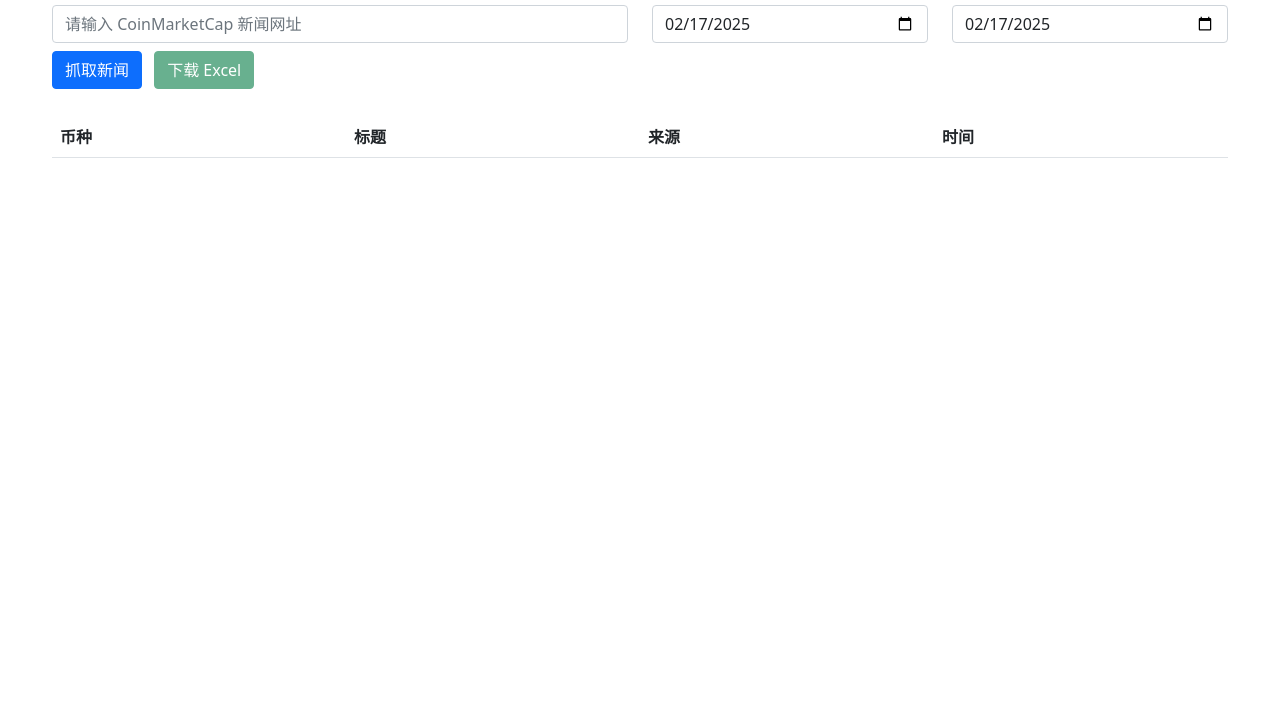
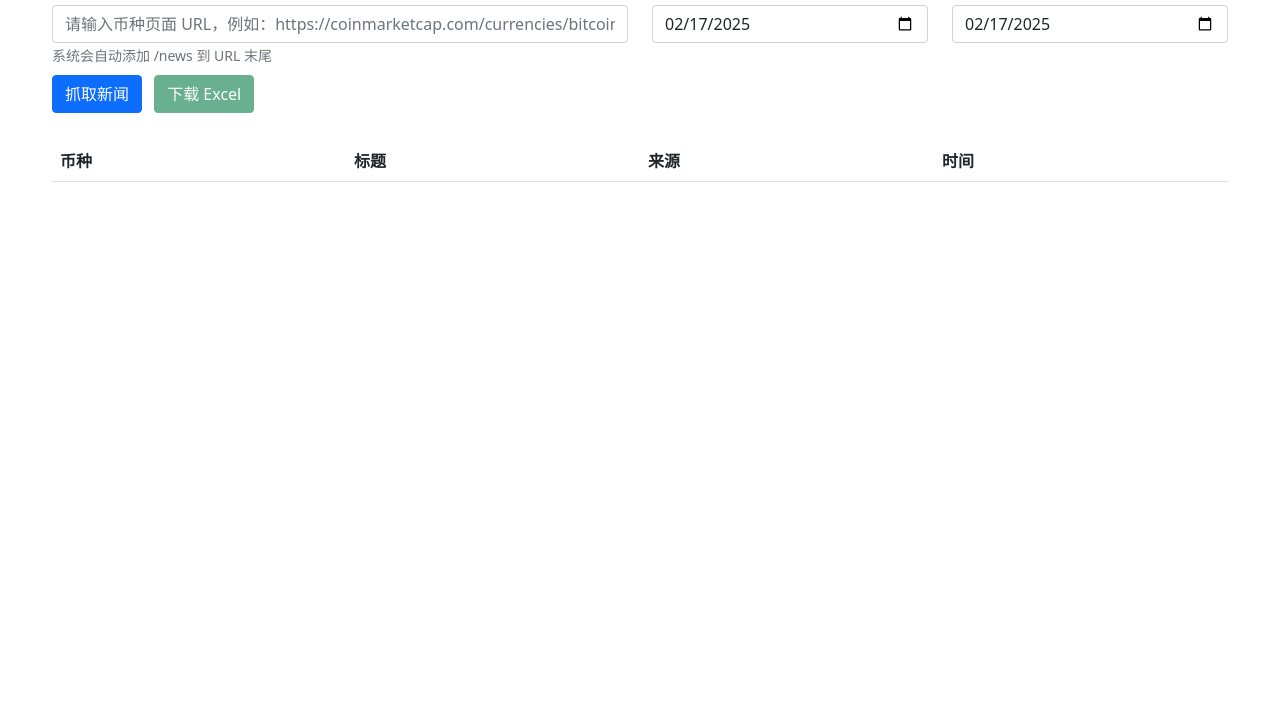
Before and after one commit to dixon6336/crypto-news-scraper, a plain HTML site: page index.html in a window 1280 px wide. Shown: the part 87-800 px from the top of the page. Drawn offline with nearby package versions, Linux system fonts and the light colour scheme.

Commit message:
Update index.html.17.02

```diff
--- a/index.html
+++ b/index.html
@@ -36,7 +36,9 @@
         <h1>加密货币新闻抓取器</h1>
         <div class="row mt-4">
             <div class="col-md-6">
-                <input type="text" id="urlInput" class="form-control" placeholder="请输入 CoinMarketCap 新闻网址">
+                <input type="text" id="urlInput" class="form-control"
+                       placeholder="请输入币种页面 URL，例如：https://coinmarketcap.com/currencies/bitcoin/">
+                <small class="text-muted">系统会自动添加 /news 到 URL 末尾</small>
             </div>
             <div class="col-md-3">
                 <input type="date" id="startDate" class="form-control">
```
